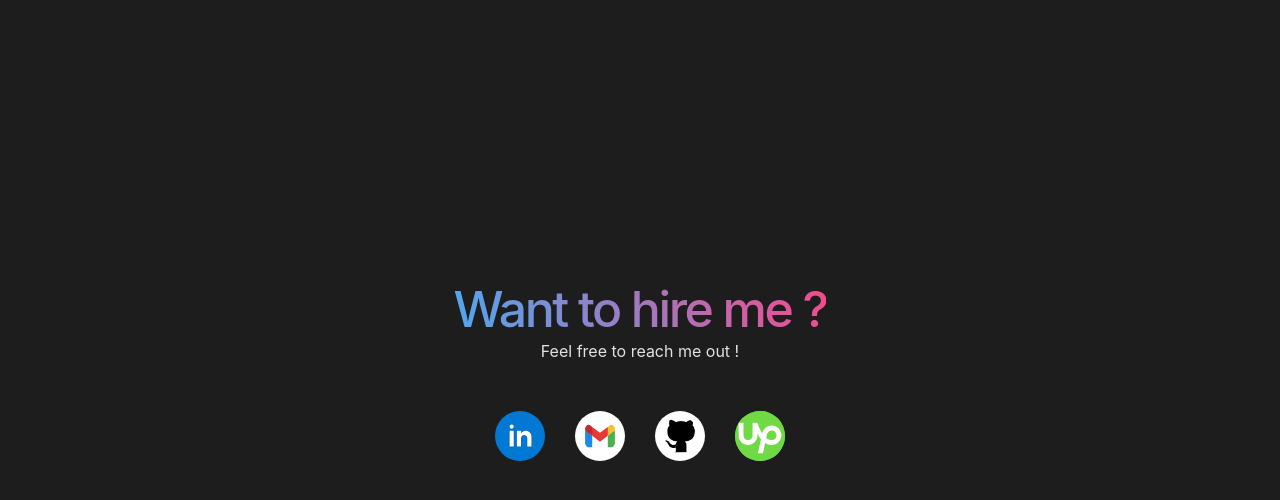
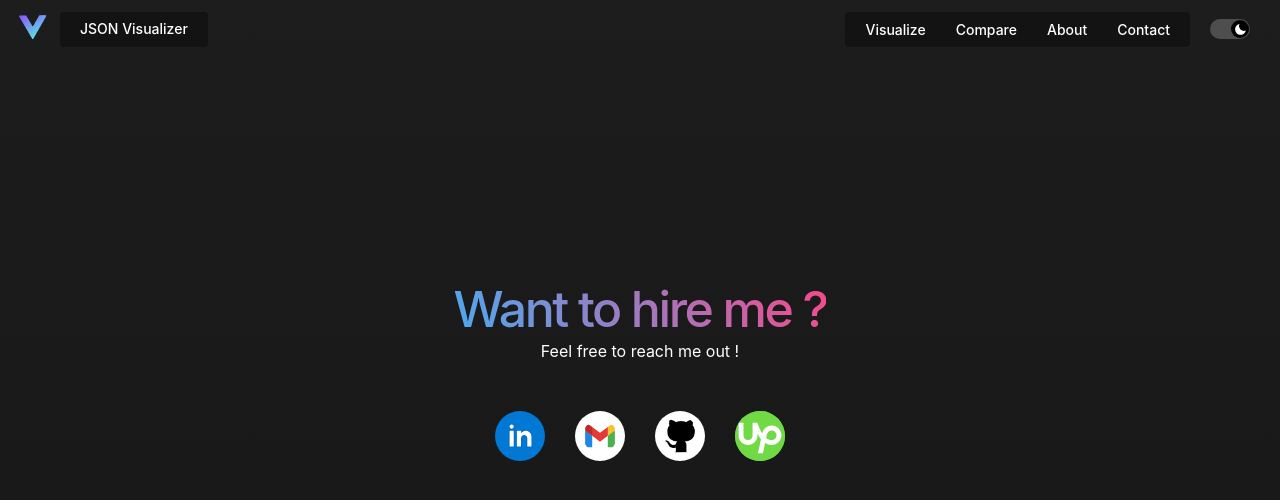
Before and after one commit to hammadahamed/jsonvisualizer, a React (Vite) app: page /contact in a window 1280 px wide. Shown: the top 500 px of the page. Built offline with nearby package versions, Linux system fonts and the light colour scheme.

Commit message:
added contact page 2

```diff
--- a/src/modules/Contact.scss
+++ b/src/modules/Contact.scss
@@ -1,3 +1,6 @@
+.contact-w {
+    background: var(--home-bg);
+
     .contact-wrapper {
         translate: 0 -30px;
         height: 100vh;
@@ -35,12 +38,13 @@
 
         .reach-out {
             font-size: 16px;
+            color: var(--text);
         }
 
         $avartar-diameter: 50px;
         $avartar-diameter-lg: 36px;
 
-    $avartar-diameter-mob: 25px;
+        $avartar-diameter-mob: 40px;
         $avartar-diameter-mob-lg: 30px;
 
 
@@ -73,3 +77,4 @@
             }
         }
     }
+}
--- a/src/modules/Contact.tsx
+++ b/src/modules/Contact.tsx
@@ -1,3 +1,4 @@
+import NavBar from "../common/components/navBar/NavBar";
 import "./Contact.scss";
 
 const Contact = () => {
@@ -6,6 +7,8 @@ const Contact = () => {
   };
 
   return (
+    <div className="contact-w">
+      <NavBar />
       <div className="contact-wrapper">
         <p className="wannah-hire">Want to hire me ?</p>
 
@@ -14,7 +17,9 @@ const Contact = () => {
         <br />
         <div className="social-hanldes-w">
           <img
-          onClick={() => openLink("https://www.linkedin.com/in/hammadahamed/")}
+            onClick={() =>
+              openLink("https://www.linkedin.com/in/hammadahamed/")
+            }
             src="/src/assets/linkedin.svg"
             className="circle-avatars"
             style={{ backgroundColor: "#0078d4" }}
@@ -41,6 +46,7 @@ const Contact = () => {
           />
         </div>
       </div>
+    </div>
   );
 };
 
```
Lines whose indentation alone changed are shown as unchanged.
